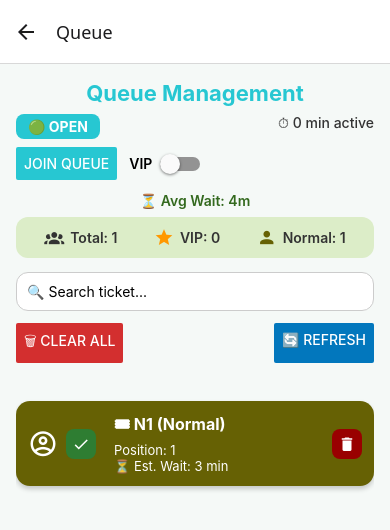
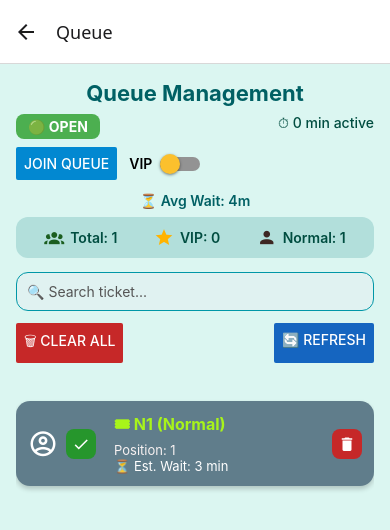
Before and after one commit to VenomX-Meku/Digital-QueueApp, a React Native app: screen /Queue in a window 390 px wide. Both pictures are taken after a click on the button "JOIN QUEUE". Shown: the top 530 px of the page. Built offline with nearby package versions, Linux system fonts and the light colour scheme.

Commit message:
updating queue

```diff
--- a/app/screens/QueueScreen.tsx
+++ b/app/screens/QueueScreen.tsx
@@ -151,7 +151,7 @@ export default function QueueScreen() {
         <Text
           style={[
             styles.status,
-            { backgroundColor: queue.length > 0 ? "#27c7d2" : "#bdbdbd" },
+            { backgroundColor: queue.length > 0 ? "#4caf50" : "#bdbdbd" },
           ]}
         >
           {queue.length > 0 ? "🟢 OPEN" : "🔴 CLOSED"}
@@ -161,10 +161,10 @@ export default function QueueScreen() {
 
       {/* Join Queue */}
       <View style={styles.joinRow}>
-        <Button title="Join Queue" onPress={handleJoinQueue} color="#27c7d2" />
+        <Button title="Join Queue" onPress={handleJoinQueue} color="#0288d1" />
         <View style={styles.vipRow}>
           <Text style={{ marginRight: 8, fontWeight: "600" }}>VIP</Text>
-          <Switch value={vip} onValueChange={setVip} />
+          <Switch value={vip} onValueChange={setVip} thumbColor="#fbc02d" />
         </View>
       </View>
 
@@ -172,15 +172,15 @@ export default function QueueScreen() {
       <Text style={styles.waitInfo}>⏳ Avg Wait: {nextWait}m</Text>
       <View style={styles.summaryBox}>
         <View style={styles.statItem}>
-          <MaterialCommunityIcons name="account-group" size={20} color="#333" />
+          <MaterialCommunityIcons name="account-group" size={20} color="#1b5e20" />
           <Text style={styles.statText}>Total: {queue.length}</Text>
         </View>
         <View style={styles.statItem}>
-          <MaterialCommunityIcons name="star" size={20} color="#ff9800" />
+          <MaterialCommunityIcons name="star" size={20} color="#ffb300" />
           <Text style={styles.statText}>VIP: {vipCount}</Text>
         </View>
         <View style={styles.statItem}>
-          <MaterialCommunityIcons name="account" size={20} color="#666104" />
+          <MaterialCommunityIcons name="account" size={20} color="#3e2723" />
           <Text style={styles.statText}>Normal: {normalCount}</Text>
         </View>
       </View>
@@ -189,16 +189,17 @@ export default function QueueScreen() {
       <TextInput
         style={styles.searchBox}
         placeholder="🔍 Search ticket..."
+        placeholderTextColor="#555"
         value={search}
         onChangeText={setSearch}
       />
 
       {/* Actions */}
       <View style={styles.actionRow}>
-        <Button title="🗑 Clear All" color="#d32f2f" onPress={confirmClearQueue} />
+        <Button title="🗑 Clear All" color="#c62828" onPress={confirmClearQueue} />
         <Button
           title={refreshing ? "Refreshing..." : "🔄 Refresh"}
-          color="#0277bd"
+          color="#1565c0"
           onPress={handleRefresh}
           disabled={refreshing}
         />
@@ -234,12 +235,11 @@ export default function QueueScreen() {
             style={[
               styles.card,
               {
-                backgroundColor: item.type === "VIP" ? "#ff9800" : "#666104",
+                backgroundColor: item.type === "VIP" ? "#ffb74d" : "#607d8b",
               },
             ]}
           >
             <View style={styles.cardHeader}>
-              {/* Profile Icon */}
               <MaterialCommunityIcons
                 name={
                   item.type === "VIP"
@@ -250,8 +250,6 @@ export default function QueueScreen() {
                 color="#fff"
                 style={{ marginRight: 8 }}
               />
-
-              {/* Serve button next to icon */}
               <TouchableOpacity
                 style={styles.serveBtn}
                 onPress={() => confirmServe(item.ticket, item.type)}
@@ -259,9 +257,7 @@ export default function QueueScreen() {
                 <MaterialCommunityIcons name="check" size={18} color="#fff" />
               </TouchableOpacity>
 
-              {/* Ticket info */}
               <View style={{ flex: 1, marginLeft: 10 }}>
-                {/* ✅ Quick Copy Ticket */}
                 <TouchableOpacity
                   onPress={() => {
                     Clipboard.setString(item.ticket);
@@ -274,17 +270,14 @@ export default function QueueScreen() {
                 </TouchableOpacity>
 
                 <Text style={styles.position}>Position: {item.position}</Text>
-
-                {/* ✅ Estimated Wait */}
                 <Text style={{ color: "#fff", fontSize: 13 }}>
                   ⏳ Est. Wait: {item.position * averageWaitTime} min
                 </Text>
 
-                {/* ✅ VIP Badge */}
                 {item.type === "VIP" && (
                   <Text
                     style={{
-                      color: "#ffeb3b",
+                      color: "#fffde7",
                       fontWeight: "700",
                       marginLeft: 6,
                       fontSize: 12,
@@ -295,7 +288,6 @@ export default function QueueScreen() {
                 )}
               </View>
 
-              {/* Delete button far right */}
               <TouchableOpacity
                 style={styles.removeBtn}
                 onPress={() => confirmRemove(item.ticket)}
@@ -312,12 +304,12 @@ export default function QueueScreen() {
 
 // 🎨 Styles
 const styles = StyleSheet.create({
-  container: { flex: 1, padding: 16, backgroundColor: "#f5f9f7" },
+  container: { flex: 1, padding: 16, backgroundColor: "#dbf6f1ff" },
   header: {
     fontSize: 22,
     fontWeight: "700",
     textAlign: "center",
-    color: "#27c7d2",
+    color: "#006064",
     marginBottom: 8,
   },
   statusRow: {
@@ -332,32 +324,33 @@ const styles = StyleSheet.create({
     paddingVertical: 4,
     borderRadius: 8,
   },
-  elapsed: { color: "#333", fontWeight: "500" },
+  elapsed: { color: "#004d40", fontWeight: "500" },
   joinRow: { flexDirection: "row", alignItems: "center", marginBottom: 8 },
   vipRow: { flexDirection: "row", alignItems: "center", marginLeft: 12 },
   waitInfo: {
     marginTop: 4,
     fontWeight: "600",
-    color: "#33691e",
+    color: "#006064",
     textAlign: "center",
   },
   summaryBox: {
     flexDirection: "row",
     justifyContent: "space-around",
-    backgroundColor: "#dcedc8",
+    backgroundColor: "#b2dfdb",
     padding: 10,
     borderRadius: 12,
     marginVertical: 8,
   },
   statItem: { flexDirection: "row", alignItems: "center", gap: 6 },
-  statText: { fontWeight: "600", color: "#333" },
+  statText: { fontWeight: "600", color: "#004d40" },
   searchBox: {
     borderWidth: 1,
-    borderColor: "#ccc",
+    borderColor: "#0097a7",
     borderRadius: 12,
     padding: 10,
-    backgroundColor: "#fff",
+    backgroundColor: "#e0f2f1",
     marginVertical: 6,
+    color: "#004d40",
   },
   actionRow: {
     flexDirection: "row",
@@ -378,16 +371,16 @@ const styles = StyleSheet.create({
     flexDirection: "row",
     alignItems: "center",
   },
-  ticket: { color: "#fff", fontWeight: "700", fontSize: 16 },
-  position: { color: "#fff", fontSize: 13, marginTop: 2 },
+  ticket: { color: "#a8f41aff", fontWeight: "700", fontSize: 16 },
+  position: { color: "#f8f2f2ff", fontSize: 13, marginTop: 2 },
   serveBtn: {
-    backgroundColor: "#2e7d32",
+    backgroundColor: "#26962cff",
     padding: 6,
     borderRadius: 8,
     marginRight: 8,
   },
   removeBtn: {
-    backgroundColor: "#900",
+    backgroundColor: "#c62828",
     padding: 6,
     borderRadius: 8,
     marginLeft: 8,
@@ -398,7 +391,7 @@ const styles = StyleSheet.create({
     position: "absolute",
     top: 10,
     alignSelf: "center",
-    backgroundColor: "#27c7d2",
+    backgroundColor: "rgba(27, 215, 21, 1)",
     padding: 8,
     borderRadius: 8,
     shadowColor: "#000",
--- a/package.json
+++ b/package.json
@@ -20,6 +20,7 @@
     "react": "^19.1.0",
     "react-dom": "^19.1.0",
     "react-native": "0.81.4",
+    "react-native-draggable-flatlist": "^4.0.3",
     "react-native-safe-area-context": "~5.6.0",
     "react-native-screens": "~4.16.0"
   },
```
Also changed, not shown: 1 other file (tests, documents, lock files or other folders).
